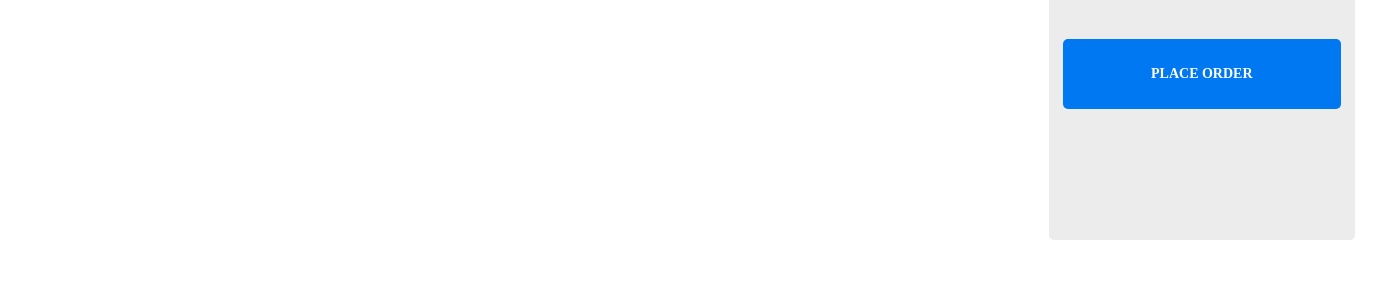
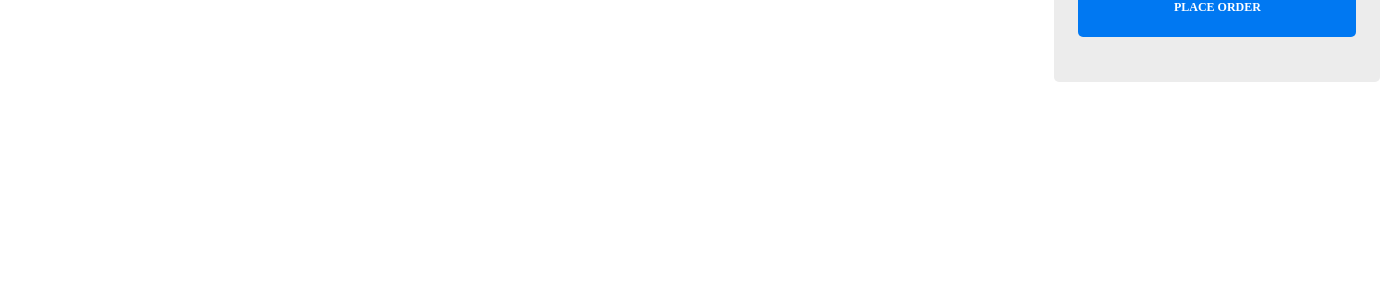
Before and after one commit to D0vl4/Epic-store-recreation, a plain HTML site: page index.html in a window 1280 px wide. Shown: the part 866-1162 px from the top of the page, 1380 px wide, since content can reach past the window. After the commit the page ends 996 px from the top, so only its background shows below. Drawn offline with Linux system fonts and the light colour scheme.

Commit message:
Update style.css

```diff
--- a/style.css
+++ b/style.css
@@ -4,7 +4,7 @@
   line-height: 1;
   box-sizing: border-box;
   font-family: "Poppins";
-  font-size: 14px;
+  font-size: 12px;
 }
 
 :root {
@@ -78,7 +78,7 @@ h1 {
 .container {
   display: flex;
   flex-direction: column;
-  padding: 1rem;
+  padding: 2rem;
   height: 75rem;
   border-radius: 5px;
   background-color: var(--light-gray);
```
